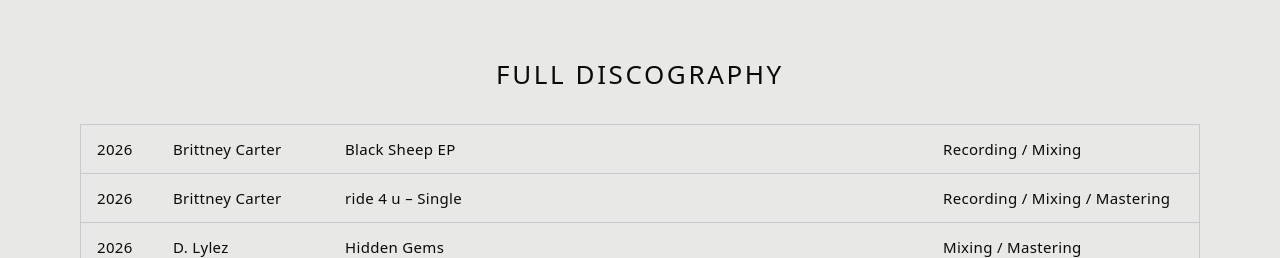
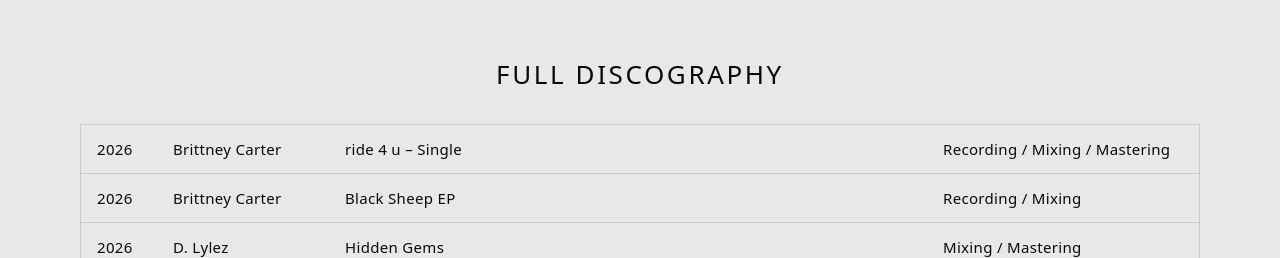
Before and after one commit to bpgotthatgas/bpgotthatgas, a React (Vite) app: page / in a window 1280 px wide. Shown: the part 1620-1878 px from the top of the page. Built offline with nearby package versions, Linux system fonts and the light colour scheme; a web font is replaced by a local one.

Commit message:
Move ride 4 u above Black Sheep EP in discography
Most recent release first, ahead of strict chronological order.

```diff
--- a/src/data/credits.ts
+++ b/src/data/credits.ts
@@ -8,18 +8,18 @@ export interface CreditRow {
 
 export const discography: CreditRow[] = [
   {
+    id: 'brittney-carter-ride-4-u',
+    year: '2026',
+    artist: 'Brittney Carter',
+    release: 'ride 4 u – Single',
+    role: 'Recording / Mixing / Mastering',
+  },
+  {
     id: 'brittney-carter-black-sheep-ep',
     year: '2026',
     artist: 'Brittney Carter',
     release: 'Black Sheep EP',
     role: 'Recording / Mixing',
-  },
-  {
-    id: 'brittney-carter-ride-4-u',
-    year: '2026',
-    artist: 'Brittney Carter',
-    release: 'ride 4 u – Single',
-    role: 'Recording / Mixing / Mastering',
   },
   {
     id: 'd-lylez-hidden-gems',
```
